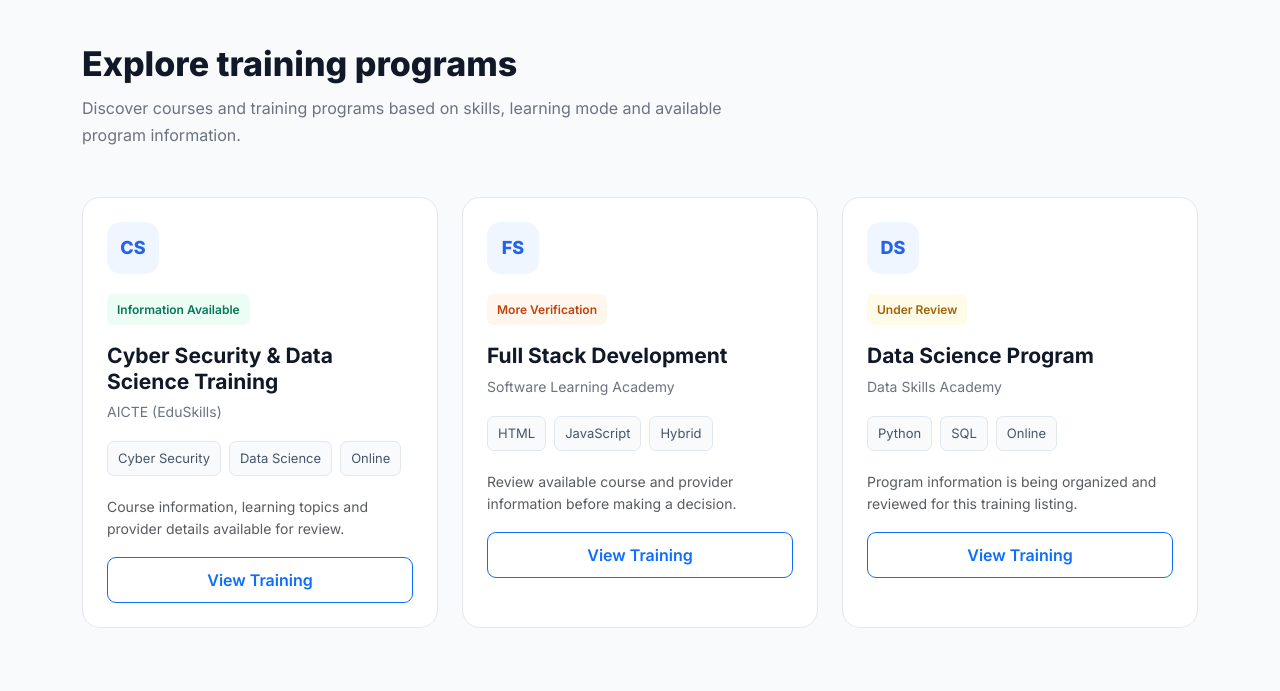
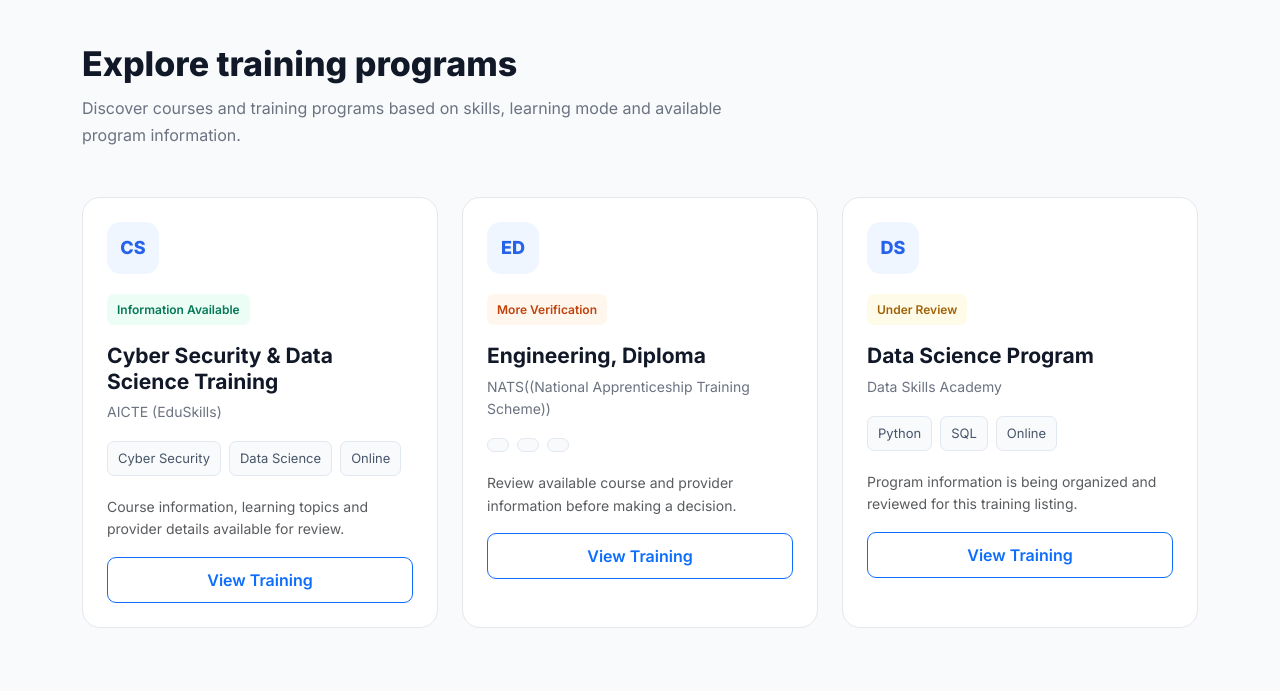
Before and after one commit to VijayPal226/Offer-Check, a Django app: page /training/ in a window 1280 px wide. Shown: the part 634-1325 px from the top of the page. Run offline with Django 5.2, Linux system fonts and the light colour scheme; some libraries are stand-ins or nearby versions.

Commit message:
add some card in training floder

```diff
--- a/training/templates/training.html
+++ b/training/templates/training.html
@@ -403,7 +403,7 @@
         <div class="row g-4">
 
 
-            <!-- Training 1 -->
+            <!-- Training 1  cyber security & data science-->
 
             <div class="col-lg-4 col-md-6">
 
@@ -462,7 +462,7 @@
                 <div class="training-card">
 
                     <div class="training-logo">
-                        FS
+                        ED
                     </div>
 
                     <span class="status-badge status-review">
@@ -470,25 +470,25 @@
                     </span>
 
                     <h3>
-                        Full Stack Development
+                        Engineering, Diploma
                     </h3>
 
                     <p class="provider-name">
-                        Software Learning Academy
+                        NATS((National Apprenticeship Training Scheme))
                     </p>
 
                     <div class="info-row">
 
                         <span class="info-badge">
-                            HTML
+                            <!-- HTML -->
                         </span>
 
                         <span class="info-badge">
-                            JavaScript
+                            <!-- JavaScript -->
                         </span>
 
                         <span class="info-badge">
-                            Hybrid
+                            <!-- Hybrid -->
                         </span>
 
                     </div>
```
